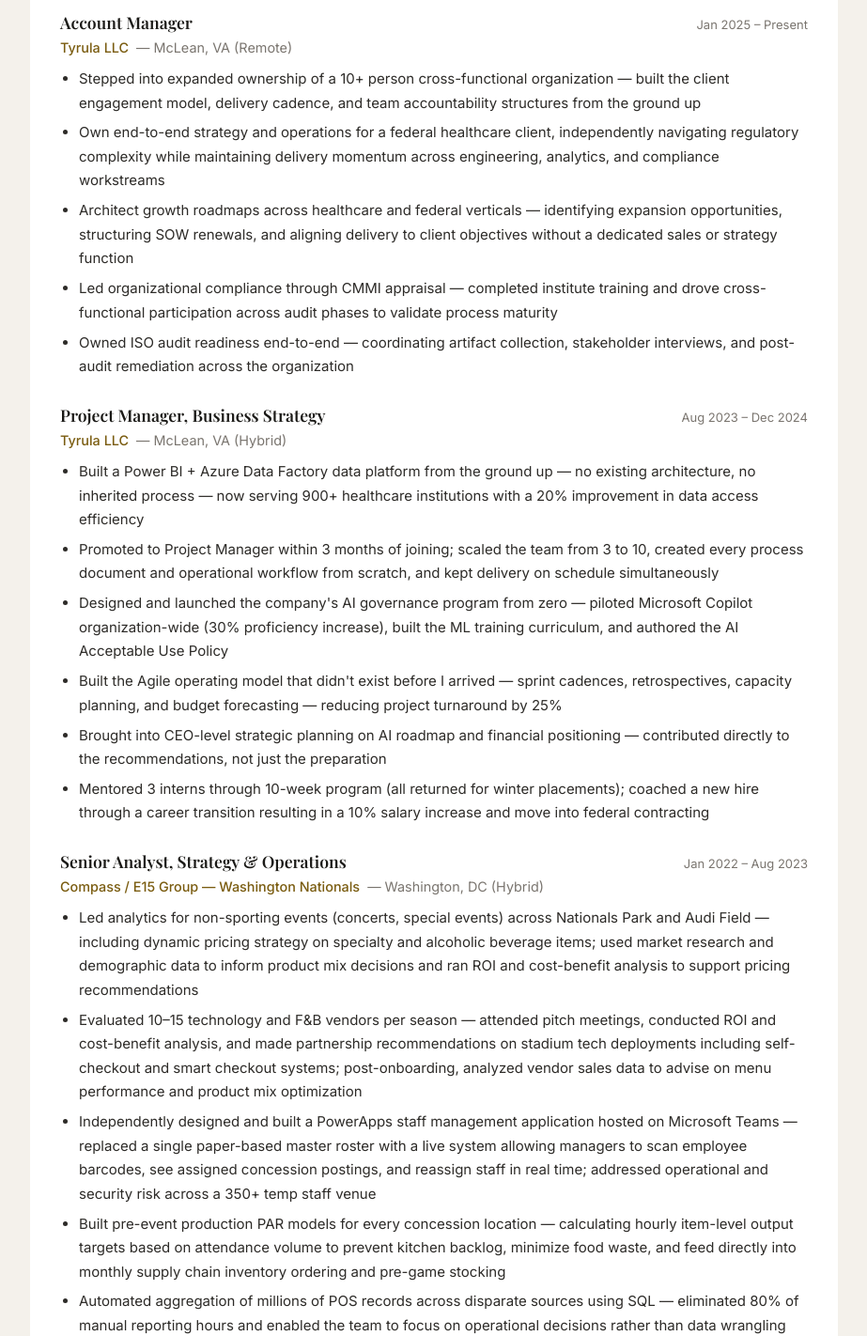
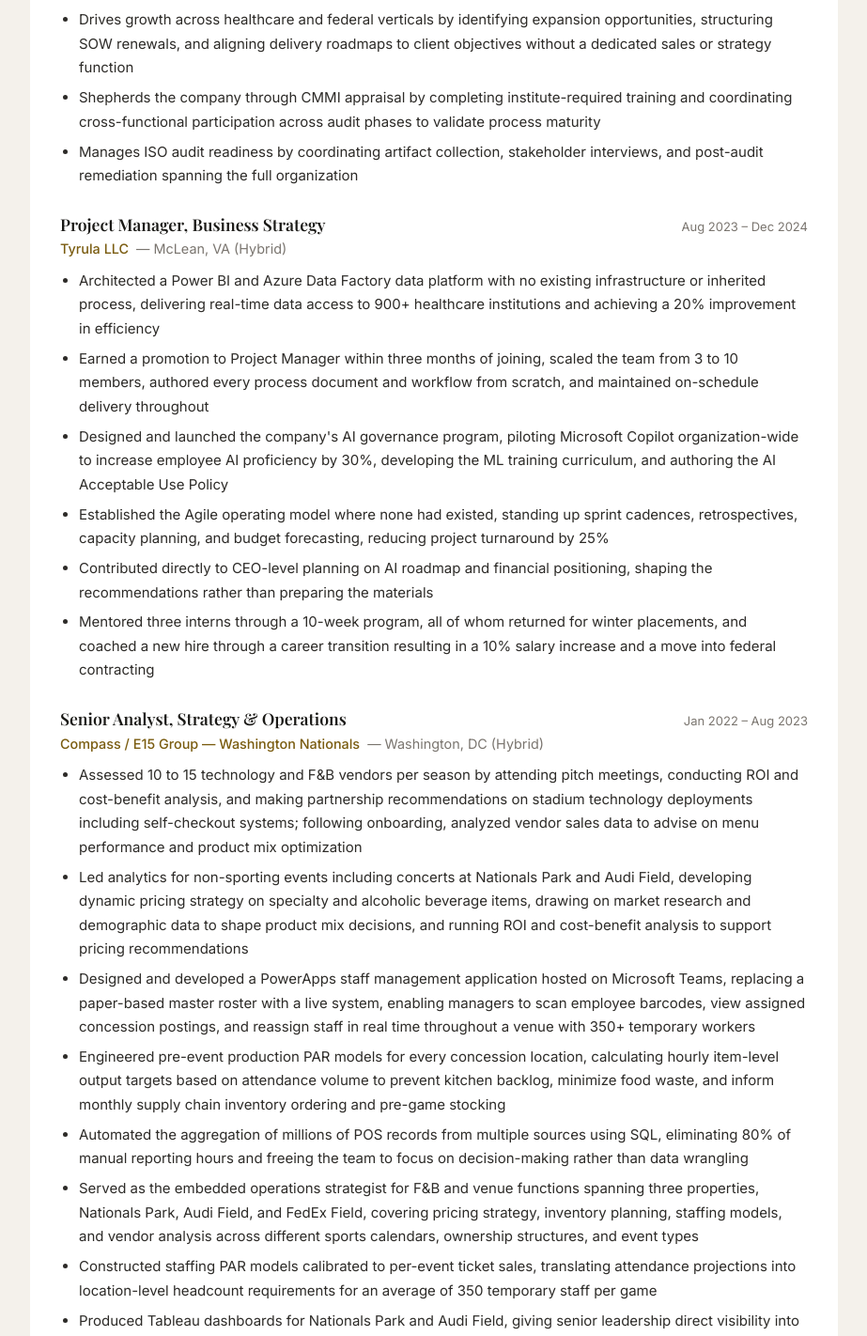
Before and after one commit to Abapna25/AB-Resume, a React (Vite) app: page / in a window 1280 px wide. Shown: the part 1223-2645 px from the top of the page at 94% size, without its empty margins (178-1101 px from the left). Built offline with nearby package versions, Linux system fonts and the light colour scheme; a web font is replaced by a local one.

Commit message:
og-image update

```diff
--- a/src/pages/resume/Akanksha.jsx
+++ b/src/pages/resume/Akanksha.jsx
@@ -7,11 +7,11 @@
     location: 'McLean, VA (Remote)',
     dates: 'Jan 2025 – Present',
     bullets: [
-      'Stepped into expanded ownership of a 10+ person cross-functional organization — built the client engagement model, delivery cadence, and team accountability structures from the ground up',
-      'Own end-to-end strategy and operations for a federal healthcare client, independently navigating regulatory complexity while maintaining delivery momentum across engineering, analytics, and compliance workstreams',
-      'Architect growth roadmaps across healthcare and federal verticals — identifying expansion opportunities, structuring SOW renewals, and aligning delivery to client objectives without a dedicated sales or strategy function',
-      'Led organizational compliance through CMMI appraisal — completed institute training and drove cross-functional participation across audit phases to validate process maturity',
-      'Owned ISO audit readiness end-to-end — coordinating artifact collection, stakeholder interviews, and post-audit remediation across the organization',
+      'Oversees a 10-person cross-functional organization, having established the client engagement model, delivery cadence, and team accountability structures from the ground up upon joining',
+      'Leads strategy and operations for a federal healthcare client, independently managing regulatory complexity while sustaining delivery momentum spanning engineering, analytics, and compliance workstreams',
+      'Drives growth across healthcare and federal verticals by identifying expansion opportunities, structuring SOW renewals, and aligning delivery roadmaps to client objectives without a dedicated sales or strategy function',
+      'Shepherds the company through CMMI appraisal by completing institute-required training and coordinating cross-functional participation across audit phases to validate process maturity',
+      'Manages ISO audit readiness by coordinating artifact collection, stakeholder interviews, and post-audit remediation spanning the full organization',
     ],
   },
   {
@@ -20,12 +20,12 @@
     location: 'McLean, VA (Hybrid)',
     dates: 'Aug 2023 – Dec 2024',
     bullets: [
-      'Built a Power BI + Azure Data Factory data platform from the ground up — no existing architecture, no inherited process — now serving 900+ healthcare institutions with a 20% improvement in data access efficiency',
-      'Promoted to Project Manager within 3 months of joining; scaled the team from 3 to 10, created every process document and operational workflow from scratch, and kept delivery on schedule simultaneously',
-      'Designed and launched the company\'s AI governance program from zero — piloted Microsoft Copilot organization-wide (30% proficiency increase), built the ML training curriculum, and authored the AI Acceptable Use Policy',
-      'Built the Agile operating model that didn\'t exist before I arrived — sprint cadences, retrospectives, capacity planning, and budget forecasting — reducing project turnaround by 25%',
-      'Brought into CEO-level strategic planning on AI roadmap and financial positioning — contributed directly to the recommendations, not just the preparation',
-      'Mentored 3 interns through 10-week program (all returned for winter placements); coached a new hire through a career transition resulting in a 10% salary increase and move into federal contracting',
+      'Architected a Power BI and Azure Data Factory data platform with no existing infrastructure or inherited process, delivering real-time data access to 900+ healthcare institutions and achieving a 20% improvement in efficiency',
+      'Earned a promotion to Project Manager within three months of joining, scaled the team from 3 to 10 members, authored every process document and workflow from scratch, and maintained on-schedule delivery throughout',
+      'Designed and launched the company\'s AI governance program, piloting Microsoft Copilot organization-wide to increase employee AI proficiency by 30%, developing the ML training curriculum, and authoring the AI Acceptable Use Policy',
+      'Established the Agile operating model where none had existed, standing up sprint cadences, retrospectives, capacity planning, and budget forecasting, reducing project turnaround by 25%',
+      'Contributed directly to CEO-level planning on AI roadmap and financial positioning, shaping the recommendations rather than preparing the materials',
+      'Mentored three interns through a 10-week program, all of whom returned for winter placements, and coached a new hire through a career transition resulting in a 10% salary increase and a move into federal contracting',
     ],
   },
   {
@@ -34,14 +34,14 @@
     location: 'Washington, DC (Hybrid)',
     dates: 'Jan 2022 – Aug 2023',
     bullets: [
-      'Led analytics for non-sporting events (concerts, special events) across Nationals Park and Audi Field — including dynamic pricing strategy on specialty and alcoholic beverage items; used market research and demographic data to inform product mix decisions and ran ROI and cost-benefit analysis to support pricing recommendations',
-      'Evaluated 10–15 technology and F&B vendors per season — attended pitch meetings, conducted ROI and cost-benefit analysis, and made partnership recommendations on stadium tech deployments including self-checkout and smart checkout systems; post-onboarding, analyzed vendor sales data to advise on menu performance and product mix optimization',
-      'Independently designed and built a PowerApps staff management application hosted on Microsoft Teams — replaced a single paper-based master roster with a live system allowing managers to scan employee barcodes, see assigned concession postings, and reassign staff in real time; addressed operational and security risk across a 350+ temp staff venue',
-      'Built pre-event production PAR models for every concession location — calculating hourly item-level output targets based on attendance volume to prevent kitchen backlog, minimize food waste, and feed directly into monthly supply chain inventory ordering and pre-game stocking',
-      'Automated aggregation of millions of POS records across disparate sources using SQL — eliminated 80% of manual reporting hours and enabled the team to focus on operational decisions rather than data wrangling',
-      'Served as embedded operations strategist across three properties (Nationals Park, Audi Field, FedEx Field) — owning pricing strategy, inventory planning, staffing models, and vendor analysis across different sports calendars, ownership structures, and event types',
-      'Built staffing PAR models calibrated to per-event ticket sales — translating attendance projections into location-level headcount requirements for ~350 average temp staff per game',
-      'Built Tableau dashboards for Nationals Park and Audi Field giving senior leadership direct visibility into aggregated financial and operational performance — used in monthly strategic reviews and Per-Cap improvement recommendations',
+      'Assessed 10 to 15 technology and F&B vendors per season by attending pitch meetings, conducting ROI and cost-benefit analysis, and making partnership recommendations on stadium technology deployments including self-checkout systems; following onboarding, analyzed vendor sales data to advise on menu performance and product mix optimization',
+      'Led analytics for non-sporting events including concerts at Nationals Park and Audi Field, developing dynamic pricing strategy on specialty and alcoholic beverage items, drawing on market research and demographic data to shape product mix decisions, and running ROI and cost-benefit analysis to support pricing recommendations',
+      'Designed and developed a PowerApps staff management application hosted on Microsoft Teams, replacing a paper-based master roster with a live system, enabling managers to scan employee barcodes, view assigned concession postings, and reassign staff in real time throughout a venue with 350+ temporary workers',
+      'Engineered pre-event production PAR models for every concession location, calculating hourly item-level output targets based on attendance volume to prevent kitchen backlog, minimize food waste, and inform monthly supply chain inventory ordering and pre-game stocking',
+      'Automated the aggregation of millions of POS records from multiple sources using SQL, eliminating 80% of manual reporting hours and freeing the team to focus on decision-making rather than data wrangling',
+      'Served as the embedded operations strategist for F&B and venue functions spanning three properties, Nationals Park, Audi Field, and FedEx Field, covering pricing strategy, inventory planning, staffing models, and vendor analysis across different sports calendars, ownership structures, and event types',
+      'Constructed staffing PAR models calibrated to per-event ticket sales, translating attendance projections into location-level headcount requirements for an average of 350 temporary staff per game',
+      'Produced Tableau dashboards for Nationals Park and Audi Field, giving senior leadership direct visibility into aggregated financial and operational performance used in monthly strategic reviews and per-cap improvement recommendations',
     ],
   },
   {
@@ -50,9 +50,9 @@
     location: 'Bengaluru, India',
     dates: 'Aug 2018 – Aug 2019',
     bullets: [
-      'Identified an AutoCAD triage bottleneck and built a centralized automation dashboard — improving engineering team efficiency by 30% without a formal project mandate',
-      'Built Python macros that aggregated team status data and auto-generated executive presentations — improving reporting efficacy by 90% and eliminating a recurring manual bottleneck',
-      'Operated within Agile/SDLC environment with daily stand-ups and sprint cycles; onboarded and mentored 60+ new recruits across a year-long project',
+      'Identified an AutoCAD triage bottleneck and developed a centralized automation dashboard, improving engineering team efficiency by 30%',
+      'Programmed Python macros aggregating team status data and auto-generating executive presentations, improving reporting efficacy by 90% and eliminating a recurring manual process',
+      'Operated within an Agile/SDLC environment with daily stand-ups and sprint cycles, onboarding and mentoring 60+ new recruits throughout a year-long project',
     ],
   },
 ]
@@ -210,13 +210,10 @@
             <section className="resume-section" aria-labelledby="a-summary">
               <h2 id="a-summary" className="resume-section-title">Professional Summary</h2>
               <p className="resume-summary">
-                Operator and builder with 6+ years turning ambiguity into infrastructure. I join organizations at inflection points — where the data exists but isn't usable, where the team is growing faster than the processes, where strategy lives in someone's head instead of a system — and I build the operational and analytical foundation that makes scale possible.
+                Operator and builder with 6+ years turning ambiguity into infrastructure. Background spans healthcare data platforms, venue and stadium operations, and AI governance. Track record of scaling teams, shipping tools without dedicated engineering resources, and contributing directly to executive strategy. Leads with data, communicates across every level of an organization, and takes full ownership of outcomes.
               </p>
               <p className="resume-summary">
-                My background spans healthcare data platforms, venue and stadium operations, and AI governance. I've built teams, shipped tools without dedicated engineering resources, and sat in rooms with executives shaping strategy — not just reporting on it. I lead with data, communicate across every level of an organization, and own problems end-to-end.
-              </p>
-              <p className="resume-summary">
-                Grew up in a military household that moved constantly, then a diplomatic posting — across two continents, but within environments so culturally diverse and structurally complex that geography was never the point. I've spent my whole life walking into rooms where I didn't know the rules and figuring them out fast. That instinct — read the room, build the relationships, make things work without a playbook — is still my most valuable operational skill.
+                Spent a lifetime being the newcomer in rooms where everyone else already knew the rules, and building the foundation before anyone else knew one was missing.
               </p>
             </section>
 
```
Also changed, not shown: public/og-image.png.
